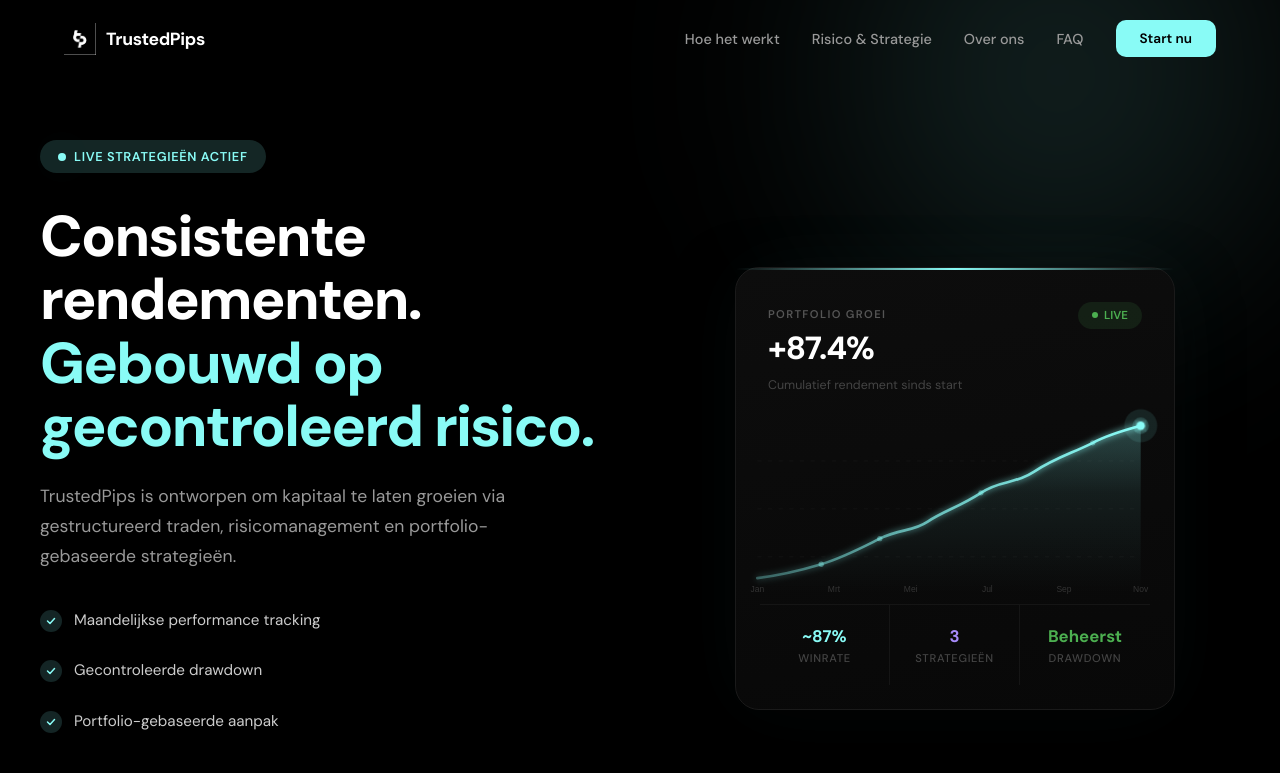
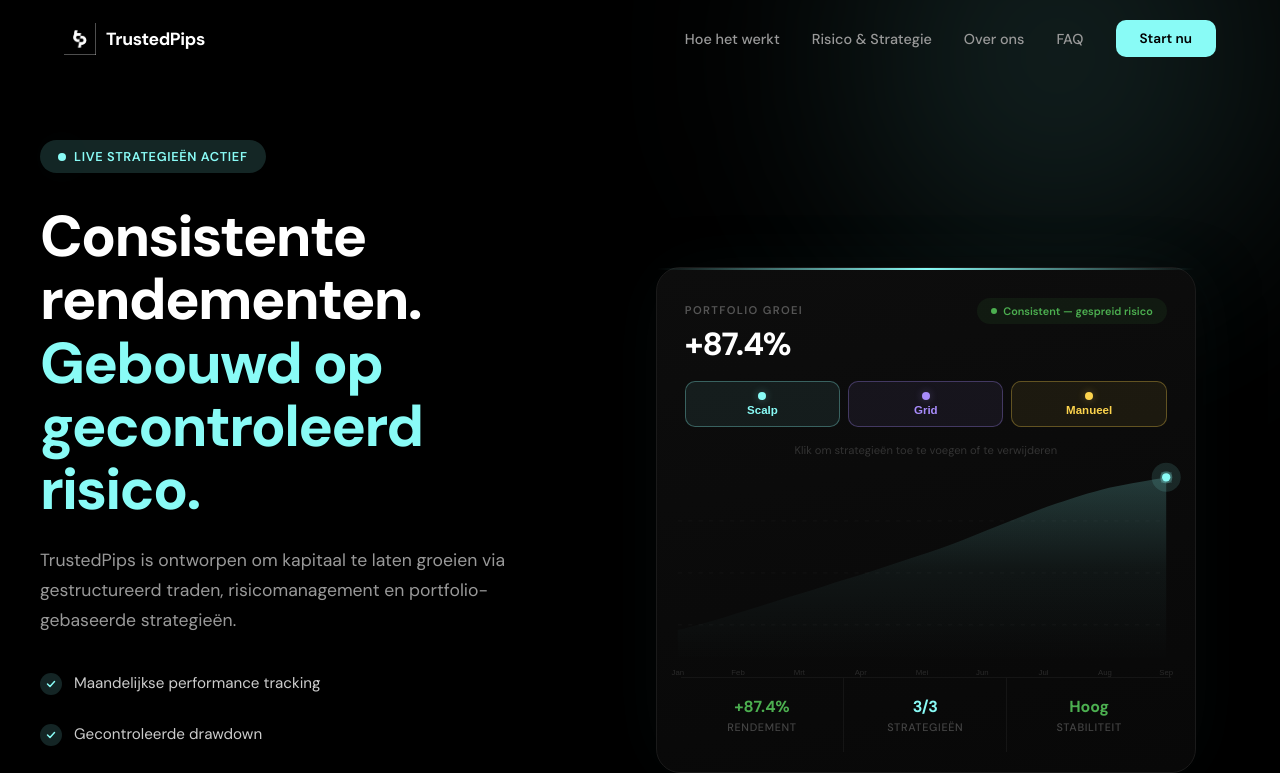
Before and after one commit to z2yn2d9mpb-cpu/TP-Investing, a Next.js app: page / in a window 1280 px wide. Shown: the top 773 px of the page. Built offline with nearby package versions, Linux system fonts and the light colour scheme.

Commit message:
Update page.jsx

```diff
--- a/app/page.jsx
+++ b/app/page.jsx
@@ -302,6 +302,225 @@
 }
 
 
+/* ─── Interactive Hero Chart ─── */
+const CHART_PATHS = {
+  // 1 strategy: volatile, dips, lower end result
+  1: {
+    line: "M20,155 C35,150 45,158 65,162 C85,166 95,155 110,148 C125,141 135,152 150,158 C165,164 175,148 190,140 C205,132 215,142 230,135 C245,128 255,138 270,130 C285,122 295,115 310,120 C325,125 335,108 350,100 C365,92 375,85 390,78 C405,71 420,68 440,62 C455,58 470,52 490,45",
+    fill: "M20,155 C35,150 45,158 65,162 C85,166 95,155 110,148 C125,141 135,152 150,158 C165,164 175,148 190,140 C205,132 215,142 230,135 C245,128 255,138 270,130 C285,122 295,115 310,120 C325,125 335,108 350,100 C365,92 375,85 390,78 C405,71 420,68 440,62 C455,58 470,52 490,45 L490,185 L20,185Z",
+    endY: 45,
+    pct: "+32.1%",
+    label: "Volatiel — periodes van verlies",
+    labelColor: "#ff9800",
+  },
+  // 2 strategies: smoother but still some dips
+  2: {
+    line: "M20,155 C35,151 50,147 65,143 C80,139 95,142 110,136 C125,130 140,133 155,126 C170,119 185,122 200,115 C215,108 230,105 245,98 C260,91 275,95 290,86 C305,77 320,74 335,68 C350,62 365,58 380,52 C395,46 410,42 430,36 C450,30 470,26 490,22",
+    fill: "M20,155 C35,151 50,147 65,143 C80,139 95,142 110,136 C125,130 140,133 155,126 C170,119 185,122 200,115 C215,108 230,105 245,98 C260,91 275,95 290,86 C305,77 320,74 335,68 C350,62 365,58 380,52 C395,46 410,42 430,36 C450,30 470,26 490,22 L490,185 L20,185Z",
+    endY: 22,
+    pct: "+61.7%",
+    label: "Stabieler — minder pieken en dalen",
+    labelColor: "#A78BFA",
+  },
+  // 3 strategies: smooth consistent growth
+  3: {
+    line: "M20,155 C40,150 55,146 70,141 C85,136 100,132 115,127 C130,122 145,118 160,113 C175,108 190,104 205,99 C220,94 235,89 250,84 C265,79 280,74 295,68 C310,62 325,56 340,50 C355,44 370,38 385,33 C400,28 415,23 435,18 C455,14 475,11 490,8",
+    fill: "M20,155 C40,150 55,146 70,141 C85,136 100,132 115,127 C130,122 145,118 160,113 C175,108 190,104 205,99 C220,94 235,89 250,84 C265,79 280,74 295,68 C310,62 325,56 340,50 C355,44 370,38 385,33 C400,28 415,23 435,18 C455,14 475,11 490,8 L490,185 L20,185Z",
+    endY: 8,
+    pct: "+87.4%",
+    label: "Consistent — gespreid risico",
+    labelColor: "#4caf50",
+  },
+}
+
+const STRATEGIES = [
+  { id: 1, name: "Scalp", color: ACCENT },
+  { id: 2, name: "Grid", color: "#A78BFA" },
+  { id: 3, name: "Manueel", color: "#FCD34D" },
+]
+
+function HeroChart() {
+  const [active, setActive] = useState(new Set([1, 2, 3]))
+  const [animKey, setAnimKey] = useState(0)
+
+  const toggleStrategy = (id) => {
+    setActive(prev => {
+      const next = new Set(prev)
+      if (next.has(id)) {
+        if (next.size > 1) next.delete(id)
+      } else {
+        next.add(id)
+      }
+      return next
+    })
+    setAnimKey(k => k + 1)
+  }
+
+  const count = active.size
+  const chart = CHART_PATHS[count]
+
+  return (
+    <div style={{
+      width: "100%", maxWidth: 540, background: "linear-gradient(170deg, #0d0d0d 0%, #080808 100%)",
+      border: "1px solid #1a1a1a", borderRadius: 24, position: "relative",
+      boxShadow: "0 20px 60px rgba(0,0,0,0.5), 0 0 80px rgba(137,251,246,0.04)",
+    }}>
+      <div style={{ height: 2, background: `linear-gradient(90deg, transparent, ${ACCENT}, transparent)`, borderRadius: "24px 24px 0 0" }} />
+
+      {/* Header */}
+      <div style={{ padding: "28px 28px 0" }}>
+        <div style={{ display: "flex", justifyContent: "space-between", alignItems: "flex-start", marginBottom: 6 }}>
+          <div>
+            <span style={{ color: "#555", fontSize: "0.7rem", fontWeight: 600, textTransform: "uppercase", letterSpacing: "0.12em" }}>Portfolio groei</span>
+            <div style={{
+              color: "#fff", fontSize: "2rem", fontWeight: 800, letterSpacing: "-0.03em", marginTop: 4,
+              transition: "all 0.4s",
+            }}>
+              {chart.pct}
+            </div>
+          </div>
+          <div style={{
+            display: "flex", alignItems: "center", gap: 6,
+            background: `${chart.labelColor}15`, borderRadius: 100, padding: "6px 14px",
+            transition: "all 0.4s",
+          }}>
+            <span style={{ width: 6, height: 6, borderRadius: "50%", background: chart.labelColor }} />
+            <span style={{ color: chart.labelColor, fontSize: "0.68rem", fontWeight: 600, whiteSpace: "nowrap", transition: "color 0.4s" }}>{chart.label}</span>
+          </div>
+        </div>
+
+        {/* Strategy toggles */}
+        <div style={{ display: "flex", gap: 8, marginTop: 16, marginBottom: 16 }}>
+          {STRATEGIES.map((s) => {
+            const isActive = active.has(s.id)
+            return (
+              <button
+                key={s.id}
+                onClick={() => toggleStrategy(s.id)}
+                style={{
+                  flex: 1,
+                  padding: "10px 8px",
+                  borderRadius: 10,
+                  border: `1px solid ${isActive ? s.color + "50" : "#1a1a1a"}`,
+                  background: isActive ? s.color + "12" : "#0a0a0a",
+                  cursor: "pointer",
+                  transition: "all 0.3s",
+                  display: "flex", flexDirection: "column", alignItems: "center", gap: 4,
+                }}
+              >
+                <span style={{
+                  width: 8, height: 8, borderRadius: "50%",
+                  background: isActive ? s.color : "#333",
+                  transition: "all 0.3s",
+                  boxShadow: isActive ? `0 0 8px ${s.color}50` : "none",
+                }} />
+                <span style={{
+                  color: isActive ? s.color : "#555",
+                  fontSize: "0.72rem", fontWeight: 600,
+                  transition: "color 0.3s",
+                }}>{s.name}</span>
+              </button>
+            )
+          })}
+        </div>
+        <p style={{ color: "#333", fontSize: "0.7rem", textAlign: "center", marginBottom: 12 }}>
+          Klik om strategieën toe te voegen of te verwijderen
+        </p>
+      </div>
+
+      {/* Chart */}
+      <div style={{ padding: "0 8px 0 0", position: "relative" }}>
+        <svg key={animKey} viewBox="0 0 510 200" style={{ width: "100%", height: "auto", display: "block", overflow: "visible" }}>
+          <defs>
+            <linearGradient id="cFill" x1="0" y1="0" x2="0" y2="1">
+              <stop offset="0%" stopColor={ACCENT} stopOpacity="0.2"/>
+              <stop offset="50%" stopColor={ACCENT} stopOpacity="0.05"/>
+              <stop offset="100%" stopColor={ACCENT} stopOpacity="0"/>
+            </linearGradient>
+            <linearGradient id="cStroke" x1="0" y1="0" x2="1" y2="0">
+              <stop offset="0%" stopColor={ACCENT} stopOpacity="0.2"/>
+              <stop offset="40%" stopColor={ACCENT} stopOpacity="0.6"/>
+              <stop offset="100%" stopColor={ACCENT} stopOpacity="1"/>
+            </linearGradient>
+            <filter id="gl">
+              <feGaussianBlur stdDeviation="3" result="b"/>
+              <feMerge><feMergeNode in="b"/><feMergeNode in="SourceGraphic"/></feMerge>
+            </filter>
+            <filter id="dg">
+              <feGaussianBlur stdDeviation="6" result="b"/>
+              <feMerge><feMergeNode in="b"/><feMergeNode in="SourceGraphic"/></feMerge>
+            </filter>
+          </defs>
+
+          {/* Grid lines */}
+          {[50, 100, 150].map(y => (
+            <line key={y} x1="20" y1={y} x2="490" y2={y} stroke="#1a1a1a" strokeWidth="0.5" strokeDasharray="4 6"/>
+          ))}
+
+          {/* Fill */}
+          <path d={chart.fill} fill="url(#cFill)" style={{ transition: "d 0.8s cubic-bezier(.23,1,.32,1)" }}>
+            <animate attributeName="opacity" from="0" to="1" dur="1s" fill="freeze"/>
+          </path>
+
+          {/* Line */}
+          <path
+            d={chart.line}
+            fill="none" stroke="url(#cStroke)" strokeWidth="2.5" strokeLinecap="round"
+            filter="url(#gl)"
+            strokeDasharray="1200"
+            strokeDashoffset="1200"
+            style={{ transition: "d 0.8s cubic-bezier(.23,1,.32,1)" }}
+          >
+            <animate attributeName="stroke-dashoffset" from="1200" to="0" dur="3s" fill="freeze" calcMode="spline" keySplines="0.23 1 0.32 1"/>
+          </path>
+
+          {/* End pulse dot */}
+          <circle cx="490" cy={chart.endY} r="14" fill={ACCENT} opacity="0.12">
+            <animate attributeName="r" values="14;22;14" dur="2.5s" repeatCount="indefinite"/>
+            <animate attributeName="opacity" values="0.12;0.04;0.12" dur="2.5s" repeatCount="indefinite"/>
+          </circle>
+          <circle cx="490" cy={chart.endY} r="6" fill={ACCENT} opacity="0.2">
+            <animate attributeName="r" values="6;10;6" dur="2.5s" repeatCount="indefinite"/>
+            <animate attributeName="opacity" values="0.2;0.08;0.2" dur="2.5s" repeatCount="indefinite"/>
+          </circle>
+          <circle cx="490" cy={chart.endY} r="4" fill={ACCENT} filter="url(#dg)"/>
+
+          {/* Month labels */}
+          {[
+            {x:20,l:"Jan"},{x:78,l:"Feb"},{x:137,l:"Mrt"},{x:196,l:"Apr"},
+            {x:255,l:"Mei"},{x:313,l:"Jun"},{x:372,l:"Jul"},{x:431,l:"Aug"},{x:490,l:"Sep"},
+          ].map((m,i) => (
+            <text key={i} x={m.x} y="198" fill="#2a2a2a" fontSize="7.5" fontFamily="sans-serif" textAnchor="middle">{m.l}</text>
+          ))}
+        </svg>
+      </div>
+
+      {/* Bottom stats */}
+      <div style={{
+        display: "grid", gridTemplateColumns: "1fr 1fr 1fr", gap: 0,
+        margin: "0 24px", borderTop: "1px solid #151515",
+      }}>
+        {[
+          { label: "Rendement", val: chart.pct, color: count === 3 ? "#4caf50" : count === 2 ? "#A78BFA" : "#ff9800" },
+          { label: "Strategieën", val: `${count}/3`, color: count === 3 ? ACCENT : "#555" },
+          { label: "Stabiliteit", val: count === 3 ? "Hoog" : count === 2 ? "Gemiddeld" : "Laag", color: count === 3 ? "#4caf50" : count === 2 ? "#ff9800" : "#ef4444" },
+        ].map((m, i) => (
+          <div key={i} style={{
+            textAlign: "center", padding: "18px 8px",
+            borderRight: i < 2 ? "1px solid #151515" : "none",
+          }}>
+            <div style={{ color: m.color, fontWeight: 700, fontSize: "1rem", marginBottom: 3, transition: "all 0.4s" }}>{m.val}</div>
+            <div style={{ color: "#444", fontSize: "0.68rem", fontWeight: 500, textTransform: "uppercase", letterSpacing: "0.06em" }}>{m.label}</div>
+          </div>
+        ))}
+      </div>
+
+      <div style={{ height: 20 }} />
+    </div>
+  )
+}
+
+
 /* ════════════════════════════════════════════════════ */
 /*  HOMEPAGE                                            */
 /* ════════════════════════════════════════════════════ */
@@ -309,7 +528,7 @@
   return (
     <div style={{ overflowX: "hidden" }}>
       <style>{`
-        .hero-grid { display: grid; grid-template-columns: 1fr 1fr; gap: 60px; align-items: center; }
+        .hero-grid { display: grid; grid-template-columns: 5fr 6fr; gap: 48px; align-items: center; }
         .metric-grid { display: grid; grid-template-columns: repeat(3, 1fr); gap: 20px; }
         .strategy-grid { display: grid; grid-template-columns: repeat(3, 1fr); gap: 24px; }
         .two-col { display: grid; grid-template-columns: 1fr 1fr; gap: 60px; align-items: center; }
@@ -404,127 +623,7 @@
             </div>
 
             <div style={{ display: "flex", justifyContent: "center" }}>
-              <div style={{
-                width: "100%", maxWidth: 440, background: "linear-gradient(170deg, #0d0d0d 0%, #080808 100%)",
-                border: "1px solid #1a1a1a", borderRadius: 24, padding: "0", position: "relative",
-                boxShadow: "0 20px 60px rgba(0,0,0,0.5), 0 0 80px rgba(137,251,246,0.04)",
-              }}>
-                {/* Top accent line */}
-                <div style={{ height: 2, background: `linear-gradient(90deg, transparent, ${ACCENT}, transparent)`, borderRadius: "24px 24px 0 0" }} />
-
-                <div style={{ padding: "32px 32px 0" }}>
-                  <div style={{ display: "flex", justifyContent: "space-between", alignItems: "flex-start", marginBottom: 8 }}>
-                    <div>
-                      <span style={{ color: "#555", fontSize: "0.7rem", fontWeight: 600, textTransform: "uppercase", letterSpacing: "0.12em" }}>Portfolio groei</span>
-                      <div style={{ color: "#fff", fontSize: "2rem", fontWeight: 800, letterSpacing: "-0.03em", marginTop: 4 }}>+87.4%</div>
-                    </div>
-                    <div style={{
-                      display: "flex", alignItems: "center", gap: 6,
-                      background: "rgba(76,175,80,0.12)", borderRadius: 100, padding: "6px 14px",
-                    }}>
-                      <span style={{ width: 6, height: 6, borderRadius: "50%", background: "#4caf50" }} />
-                      <span style={{ color: "#4caf50", fontSize: "0.72rem", fontWeight: 600 }}>LIVE</span>
-                    </div>
-                  </div>
-                  <p style={{ color: "#444", fontSize: "0.78rem", marginBottom: 20 }}>Cumulatief rendement sinds start</p>
-                </div>
-
-                {/* Chart area — extra padding right for pulse dot */}
-                <div style={{ padding: "0 12px 0 0", position: "relative" }}>
-                  <svg viewBox="0 0 400 180" style={{ width: "100%", height: "auto", display: "block", overflow: "visible" }}>
-                    <defs>
-                      <linearGradient id="chartFill" x1="0" y1="0" x2="0" y2="1">
-                        <stop offset="0%" stopColor={ACCENT} stopOpacity="0.25"/>
-                        <stop offset="40%" stopColor={ACCENT} stopOpacity="0.08"/>
-                        <stop offset="100%" stopColor={ACCENT} stopOpacity="0"/>
-                      </linearGradient>
-                      <linearGradient id="chartStroke" x1="0" y1="0" x2="1" y2="0">
-                        <stop offset="0%" stopColor={ACCENT} stopOpacity="0.3"/>
-                        <stop offset="50%" stopColor={ACCENT} stopOpacity="0.7"/>
-                        <stop offset="100%" stopColor={ACCENT} stopOpacity="1"/>
-                      </linearGradient>
-                      <filter id="glow">
-                        <feGaussianBlur stdDeviation="3" result="coloredBlur"/>
-                        <feMerge>
-                          <feMergeNode in="coloredBlur"/>
-                          <feMergeNode in="SourceGraphic"/>
-                        </feMerge>
-                      </filter>
-                      <filter id="dotGlow">
-                        <feGaussianBlur stdDeviation="6" result="coloredBlur"/>
-                        <feMerge>
-                          <feMergeNode in="coloredBlur"/>
-                          <feMergeNode in="SourceGraphic"/>
-                        </feMerge>
-                      </filter>
-                    </defs>
-
-                    {/* Subtle horizontal grid lines */}
-                    {[45, 90, 135].map(y => (
-                      <line key={y} x1="20" y1={y} x2="380" y2={y} stroke="#1a1a1a" strokeWidth="0.5" strokeDasharray="4 6"/>
-                    ))}
-
-                    {/* Fill area */}
-                    <path
-                      d="M20,155 C45,152 60,148 80,142 C100,136 115,128 135,118 C155,108 165,112 180,102 C195,92 210,88 230,75 C250,62 260,68 280,55 C300,42 315,38 335,28 C350,20 365,16 380,12 L380,170 L20,170Z"
-                      fill="url(#chartFill)"
-                    />
-
-                    {/* Main chart line with glow */}
-                    <path
-                      d="M20,155 C45,152 60,148 80,142 C100,136 115,128 135,118 C155,108 165,112 180,102 C195,92 210,88 230,75 C250,62 260,68 280,55 C300,42 315,38 335,28 C350,20 365,16 380,12"
-                      fill="none"
-                      stroke="url(#chartStroke)"
-                      strokeWidth="2.5"
-                      strokeLinecap="round"
-                      filter="url(#glow)"
-                      className="chart-line-draw"
-                    />
-
-                    {/* Data points on key positions */}
-                    {[
-                      {x:80,y:142}, {x:135,y:118}, {x:230,y:75}, {x:335,y:28}
-                    ].map((p,i) => (
-                      <circle key={i} cx={p.x} cy={p.y} r="2.5" fill={ACCENT} opacity="0.4"/>
-                    ))}
-
-                    {/* Pulse dot at end — proper size and animation */}
-                    <circle cx="380" cy="12" r="12" fill={ACCENT} opacity="0.15" className="chart-pulse-ring"/>
-                    <circle cx="380" cy="12" r="6" fill={ACCENT} opacity="0.25" className="chart-pulse-ring-inner"/>
-                    <circle cx="380" cy="12" r="4" fill={ACCENT} filter="url(#dotGlow)"/>
-
-                    {/* Month labels */}
-                    {[
-                      {x:20, label:"Jan"}, {x:92, label:"Mrt"}, {x:164, label:"Mei"},
-                      {x:236, label:"Jul"}, {x:308, label:"Sep"}, {x:380, label:"Nov"}
-                    ].map((m,i) => (
-                      <text key={i} x={m.x} y="168" fill="#333" fontSize="8" fontFamily="sans-serif" textAnchor="middle">{m.label}</text>
-                    ))}
-                  </svg>
-                </div>
-
-                {/* Bottom stats */}
-                <div style={{
-                  display: "grid", gridTemplateColumns: "1fr 1fr 1fr", gap: 0,
-                  margin: "0 24px", borderTop: "1px solid #151515",
-                }}>
-                  {[
-                    { label: "Winrate", val: "~87%", color: ACCENT },
-                    { label: "Strategieën", val: "3", color: "#A78BFA" },
-                    { label: "Drawdown", val: "Beheerst", color: "#4caf50" },
-                  ].map((m, i) => (
-                    <div key={i} style={{
-                      textAlign: "center", padding: "20px 8px",
-                      borderRight: i < 2 ? "1px solid #151515" : "none",
-                    }}>
-                      <div style={{ color: m.color, fontWeight: 700, fontSize: "1.05rem", marginBottom: 4 }}>{m.val}</div>
-                      <div style={{ color: "#444", fontSize: "0.7rem", fontWeight: 500, textTransform: "uppercase", letterSpacing: "0.06em" }}>{m.label}</div>
-                    </div>
-                  ))}
-                </div>
-
-                <div style={{ height: 24 }} />
-              </div>
+              <HeroChart />
             </div>
           </div>
         </div>
```
